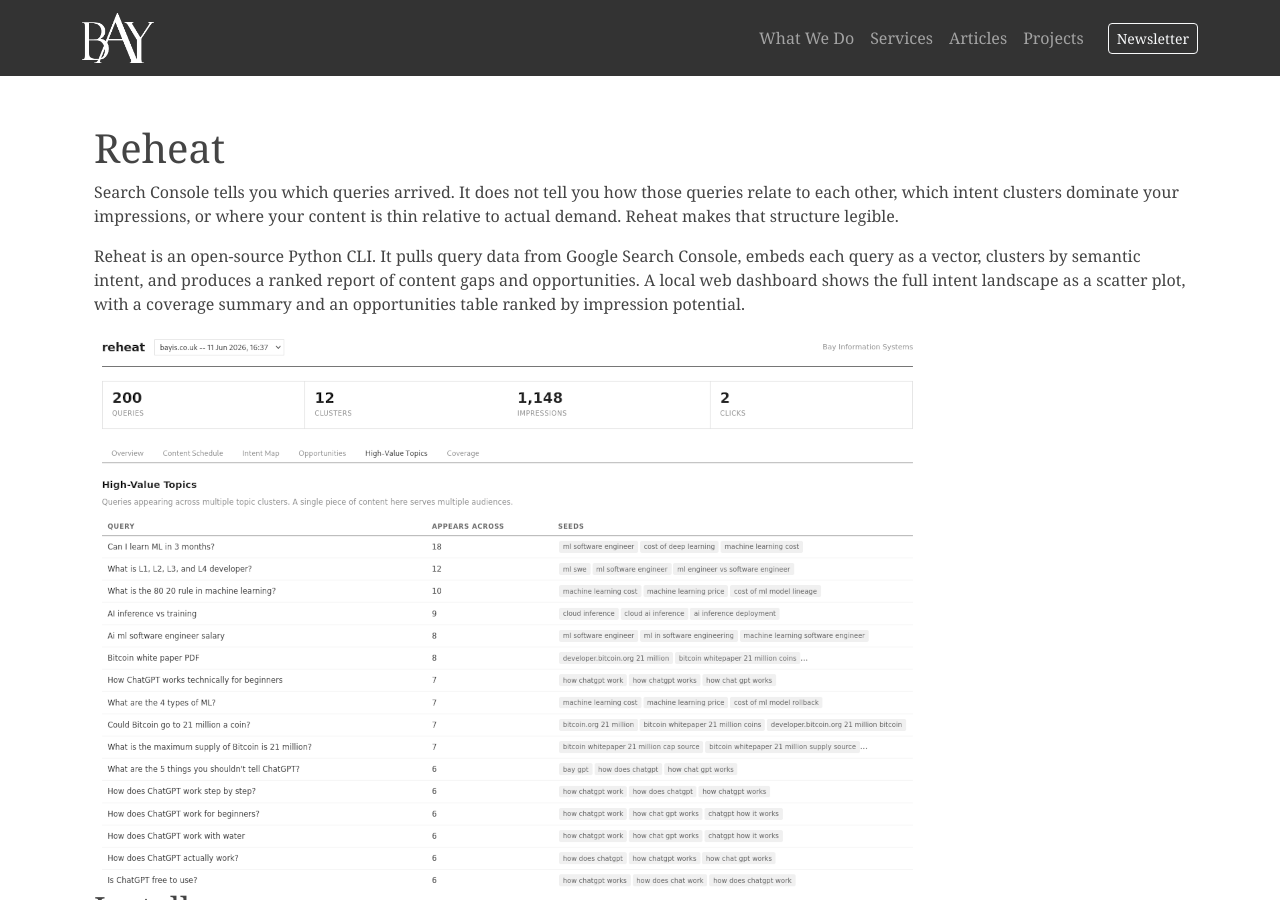
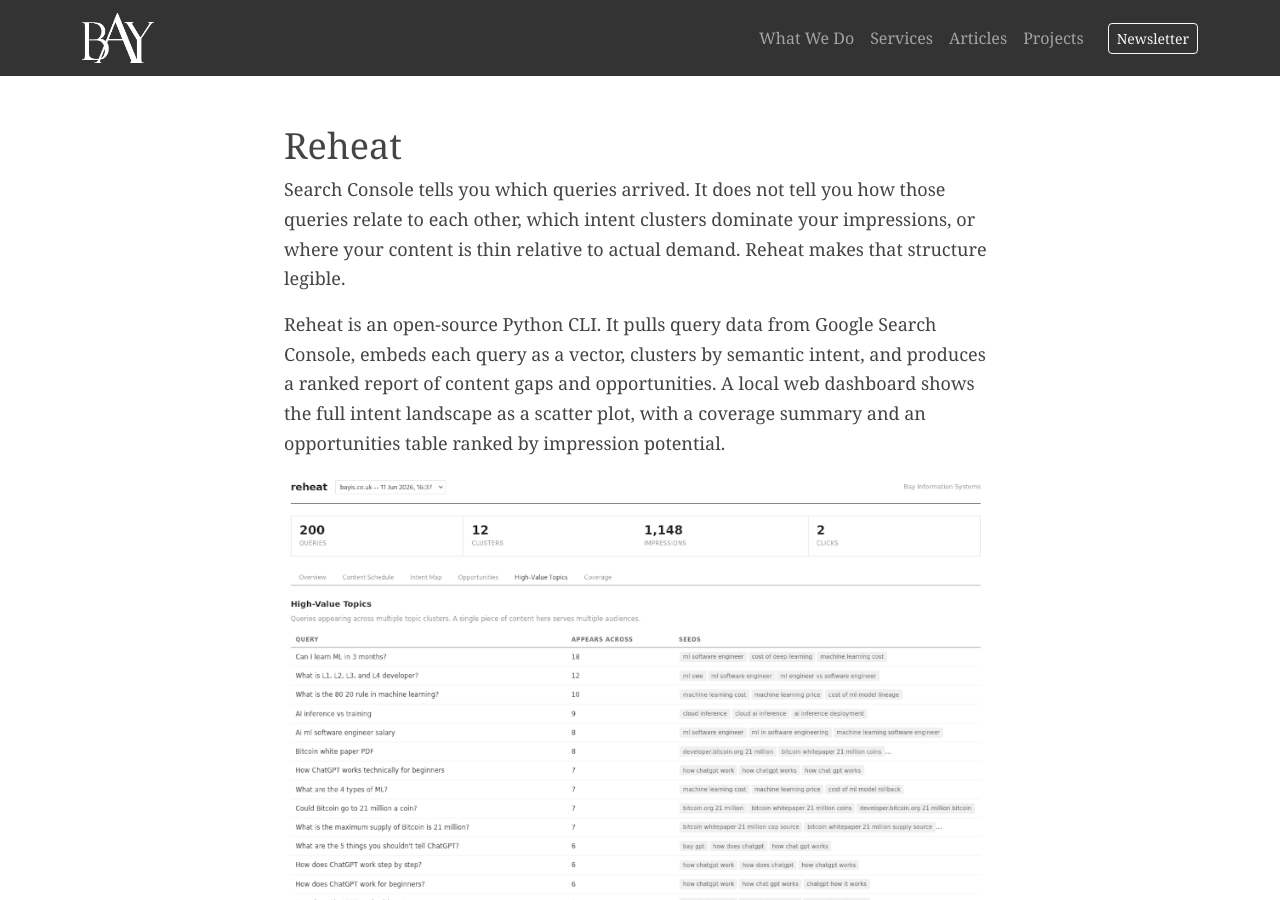
Before and after one commit to bayinfosys/bayinfosys.github.io, a Jekyll site: the page built from reheat.html, in a window 1280 px wide and 900 px high. Built offline with Jekyll 4.4.1, drawn with Linux system fonts in a browser that asks for light colours.

Commit message:
updates to layouts

```diff
--- a/_includes/nav.html
+++ b/_includes/nav.html
@@ -9,7 +9,7 @@
     <div class="collapse navbar-collapse" id="navbarNav">
       <ul class="navbar-nav ms-auto align-items-lg-center">
         <li class="nav-item"><a class="nav-link" href="/#what-we-do">What We Do</a></li>
-        <li class="nav-item"><a class="nav-link" href="/#ai-services">Services</a></li>
+        <li class="nav-item"><a class="nav-link" href="/#services">Services</a></li>
         <li class="nav-item"><a class="nav-link" href="/library.html">Articles</a></li>
         <li class="nav-item"><a class="nav-link" href="/#projects">Projects</a></li>
         <li class="nav-item ms-lg-3 mt-2 mt-lg-0">
--- a/_layouts/article.html
+++ b/_layouts/article.html
@@ -19,8 +19,7 @@ layout: default
 }
 </script>
 
-
-<main class="container py-5 article-page" data-article="{{ page.slug }}" data-topic="{{ page.topic | escape }}">
+<main class="article-page container py-5">
   <article>
     {% assign parts = content | split: "</h1>" %}
     {% if parts.size > 1 %}
--- a/_layouts/default.html
+++ b/_layouts/default.html
@@ -4,6 +4,7 @@
   <link rel="preconnect" href="https://cdn.jsdelivr.net">
   <link rel="preconnect" href="https://cdnjs.cloudflare.com">
   <link rel="dns-prefetch" href="https://www.clientlog.bayis.co.uk">
+  <link rel="preconnect" href="https://api.clientlog.bayis.co.uk" crossorigin>
 
   <meta charset="UTF-8">
   <meta name="viewport" content="width=device-width, initial-scale=1.0">
@@ -22,15 +23,18 @@
   {%- assign default_description = "Bay Information Systems is an independent AI consultancy in Cardiff, writing about and advising on AI that runs on infrastructure you control." -%}
   {%- assign meta_description = page.description | default: default_description | strip_newlines | strip -%}
   {%- assign canonical = page.url | replace: 'index.html', '' | absolute_url -%}
-
+  {%- comment -%} Social card: page.image if set, else the article's generated card, else the logo {%- endcomment -%}
   {%- assign card_path = '/img/cards/' | append: page.slug | append: '.png' -%}
   {%- assign card_file = site.static_files | where: "path", card_path | first -%}
   {%- if page.image -%}
     {%- assign og_image = page.image | absolute_url -%}
+    {%- assign large_card = true -%}
   {%- elsif page.layout == 'article' and card_file -%}
     {%- assign og_image = card_path | absolute_url -%}
+    {%- assign large_card = true -%}
   {%- else -%}
     {%- assign og_image = '/img/BayInfoLogo_square.png' | absolute_url -%}
+    {%- assign large_card = false -%}
   {%- endif -%}
 
   <title>{{ full_title }}</title>
@@ -50,6 +54,11 @@
   <meta property="og:description" content="{{ meta_description | escape }}">
   <meta property="og:url" content="{{ canonical }}">
   <meta property="og:image" content="{{ og_image }}">
+  {% if large_card %}
+  <meta property="og:image:width" content="1200">
+  <meta property="og:image:height" content="630">
+  <meta property="og:image:alt" content="{{ head_title | escape }}">
+  {% endif %}
   {% if page.layout == 'article' %}
   <meta property="article:published_time" content="{{ page.date | date_to_xmlschema }}">
   {% if page.last_modified_at %}
@@ -57,7 +66,7 @@
   {% endif %}
   <meta property="article:author" content="{{ site.author.url }}">
   {% endif %}
-  <meta name="twitter:card" content="{% if page.image %}summary_large_image{% else %}summary{% endif %}">
+  <meta name="twitter:card" content="{% if large_card %}summary_large_image{% else %}summary{% endif %}">
 
   {% feed_meta %}
 
--- a/reheat.html
+++ b/reheat.html
@@ -30,8 +30,8 @@ keywords: ["search console", "intent clustering", "content gap analysis", "seman
 }
 </script>
 
-<main class="container py-5">
-  <article class="container">
+<main class="article-page container py-5">
+  <article>
 
 <h1>Reheat</h1>
 
```
